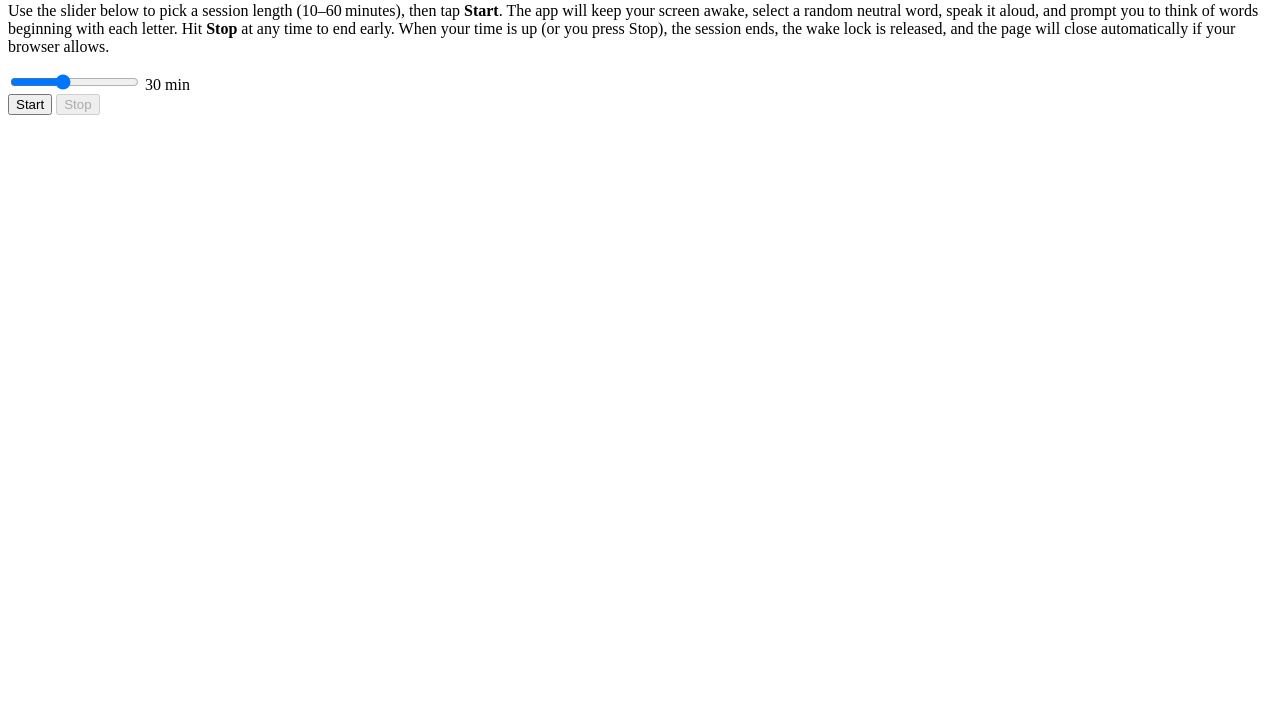
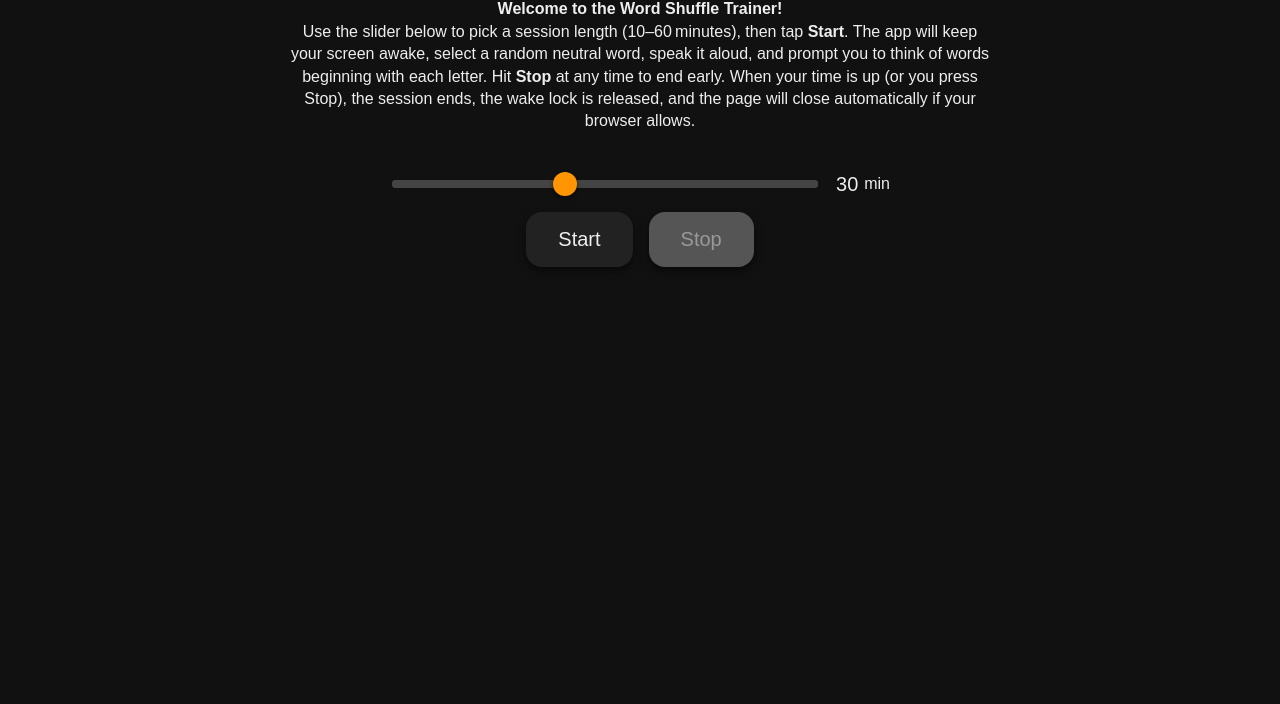
Before and after one commit to biguntroll/biguntroll, a plain HTML site: page index.html in a window 1280 px wide. Shown: the part 96-800 px from the top of the page. Drawn offline with Linux system fonts and the light colour scheme.

Commit message:
Update styles.css

```diff
--- a/styles.css
+++ b/styles.css
@@ -1,141 +1,139 @@
-// script.js
+/* styles.css */
 
-let words = [];
-let stopRequested = false;
-let shuffleLoopRunning = false;
-let sessionTimeoutId = null;
-let wakeLock = null;
-
-// Cache UI elements
-const startBtn = document.getElementById('startButton');
-const stopBtn = document.getElementById('stopButton');
-const durationSlider = document.getElementById('durationSlider');
-const durationLabel = document.getElementById('durationLabel');
-const promptEl = document.getElementById('prompt');
-
-// Initial button states
-startBtn.disabled = false;
-stopBtn.disabled = true;
-
-durationSlider.addEventListener('input', () => {
-  durationLabel.textContent = durationSlider.value;
-});
-
-// Load word list
-fetch('words.json')
-  .then(res => res.json())
-  .then(data => {
-    words = data.neutral_words;
-  })
-  .catch(err => console.error('Failed to load words:', err));
-
-// Start session
-startBtn.addEventListener('click', () => {
-  if (shuffleLoopRunning) return;
-  shuffleLoopRunning = true;
-  stopRequested = false;
-
-  // Toggle buttons
-  startBtn.disabled = true;
-  stopBtn.disabled = false;
-
-  // Calculate duration
-  const minutes = parseInt(durationSlider.value, 10);
-  sessionTimeoutId = setTimeout(() => {
-    stopShuffle('Session complete.');
-  }, minutes * 60 * 1000);
-
-  startLoop();
-});
-
-// Stop session manually
-stopBtn.addEventListener('click', () => {
-  if (!shuffleLoopRunning) return;
-  stopShuffle('Shuffle stopped.');
-});
-
-async function startLoop() {
-  if (words.length === 0) {
-    alert('Word list not loaded yet!');
-    endSession();
-    return;
+/* Base layout and dark theme */
+body {
+  margin: 0;
+  padding: 20px;
+  font-family: sans-serif;
+  display: flex;
+  flex-direction: column;
+  align-items: center;
+  justify-content: flex-start;
+  min-height: 100vh;
+  box-sizing: border-box;
+  background: #111;
+  color: #eee;
 }
 
-  await requestWakeLock();
-
-  while (!stopRequested) {
-    await startShuffle();
-    if (stopRequested) break;
-    await delay(2000);
+h1 {
+  margin-bottom: 1rem;
+  font-size: 2rem;
+  text-align: center;
 }
 
-  endSession();
+/* Intro text */
+.intro {
+  max-width: 700px;
+  margin: 0 auto 1.5rem;
+  text-align: center;
+  line-height: 1.4;
 }
 
-async function startShuffle() {
-  const word = words[Math.floor(Math.random() * words.length)];
-  await speak(`Your word is ${word}`);
-  await delay(2000);
-
-  for (const letter of word) {
-    if (stopRequested) return;
-    const message = `Think of words that start with ${letter.toUpperCase()}`;
-    promptEl.textContent = message;
-    await speak(message);
-    await delay(3000);
+/* Slider container */
+.slider-container {
+  display: flex;
+  align-items: center;
+  width: 100%;
+  max-width: 500px;
+  margin: 1rem 0;
 }
 
-  promptEl.textContent = '';
+#durationSlider {
+  -webkit-appearance: none;
+  width: 100%;
+  height: 8px;
+  border-radius: 4px;
+  background: #444;
+  outline: none;
+  margin-right: 0.75rem;
 }
 
-function speak(text) {
-  return new Promise(resolve => {
-    const u = new SpeechSynthesisUtterance(text);
-    u.onend = resolve;
-    speechSynthesis.speak(u);
-  });
+#durationSlider::-webkit-slider-runnable-track {
+  height: 8px;
+  border-radius: 4px;
+  background: #444;
 }
 
-function delay(ms) {
-  return new Promise(res => setTimeout(res, ms));
+#durationSlider::-moz-range-track {
+  height: 8px;
+  border-radius: 4px;
+  background: #444;
 }
 
-async function stopShuffle(message) {
-  stopRequested = true;
-  speechSynthesis.cancel();
-  clearTimeout(sessionTimeoutId);
-  promptEl.textContent = message;
+#durationSlider::-webkit-slider-thumb {
+  -webkit-appearance: none;
+  width: 24px;
+  height: 24px;
+  border-radius: 50%;
+  background: #FF9500;
+  margin-top: -8px;
+  cursor: pointer;
+  box-shadow: 0 2px 4px rgba(0,0,0,0.5);
 }
 
-function endSession() {
-  shuffleLoopRunning = false;
-
-  // Toggle buttons back
-  startBtn.disabled = false;
-  stopBtn.disabled = true;
-
-  // Release wake lock
-  if (wakeLock) {
-    wakeLock.release().catch(() => {});
-    wakeLock = null;
+#durationSlider::-moz-range-thumb {
+  width: 24px;
+  height: 24px;
+  border-radius: 50%;
+  background: #FF9500;
+  border: none;
+  cursor: pointer;
+  box-shadow: 0 2px 4px rgba(0,0,0,0.5);
 }
 
-  // Attempt to close
-  window.close();
+#durationLabel {
+  width: 2.5rem;
+  text-align: center;
+  font-size: 1.25rem;
 }
 
-async function requestWakeLock() {
-  if ('wakeLock' in navigator) {
-    try {
-      wakeLock = await navigator.wakeLock.request('screen');
-    } catch (e) {
-      console.warn('WakeLock failed:', e);
+/* Buttons */
+.buttons {
+  display: flex;
+  gap: 1rem;
+  margin-bottom: 1rem;
+}
+
+button {
+  flex: 1;
+  padding: 1rem 2rem;
+  font-size: 1.25rem;
+  border: none;
+  border-radius: 1rem;
+  background-color: #222;
+  color: #eee;
+  cursor: pointer;
+  box-shadow: 0 4px 8px rgba(0,0,0,0.5);
+  transition: background-color 0.2s ease;
+}
+
+button:hover:not(:disabled) {
+  background-color: #333;
+}
+
+button:disabled {
+  background-color: #555;
+  color: #999;
+  cursor: not-allowed;
+}
+
+/* Prompt text */
+#prompt {
+  margin-top: 2rem;
+  font-size: 1.5rem;
+  text-align: center;
+  min-height: 4rem;
+  padding: 0 1rem;
+}
+
+/* Very small screens */
+@media (max-width: 360px) {
+  #durationLabel {
+    width: 2rem;
+    font-size: 1rem;
+  }
+  button {
+    padding: 0.75rem 1.5rem;
+    font-size: 1rem;
   }
 }
-}
-
-document.addEventListener('visibilitychange', () => {
-  if (document.visibilityState === 'visible' && wakeLock) {
-    requestWakeLock();
-  }
-});
```
Lines whose indentation alone changed are shown as unchanged.
